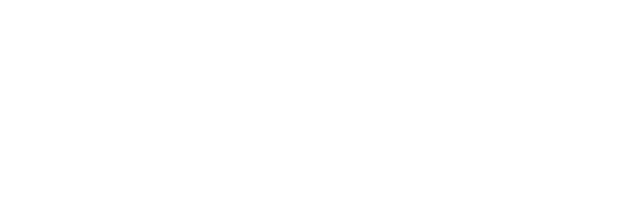
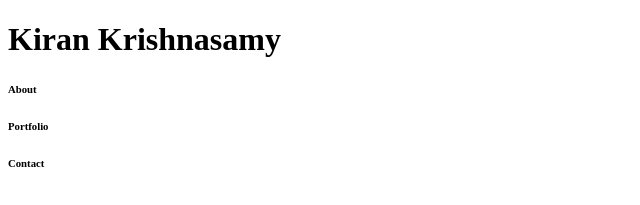
Before and after one commit to kk0529/Basic-Portfolio, a plain HTML site: page index.html in a window 1280 px wide. Shown: the whole page, without its empty margins (0-640 px from the left). Drawn offline with Linux system fonts and the light colour scheme.

Commit message:
All components added to folder

```diff
--- a/index.html
+++ b/index.html
@@ -1,9 +1,35 @@
 <!DOCTYPE html>
 <html>
+
 <head>
-	<title></title>
+	<title>About</title>
 </head>
+
 <body>
+
+	<div>
+
+		<h1>Kiran Krishnasamy</h1>
+
+	</div>
+
+	<div>
+
+		<h6>About</h6>
+
+		<h6>Portfolio</h6>
+
+		<h6>Contact</h6>
+
+	</div>
+
+	<div>
+
+		<title>About Me</title>
+
+		<img src="">
+
+	</div>
 
 </body>
 </html>
```
Also changed, not shown: 1 other file.
